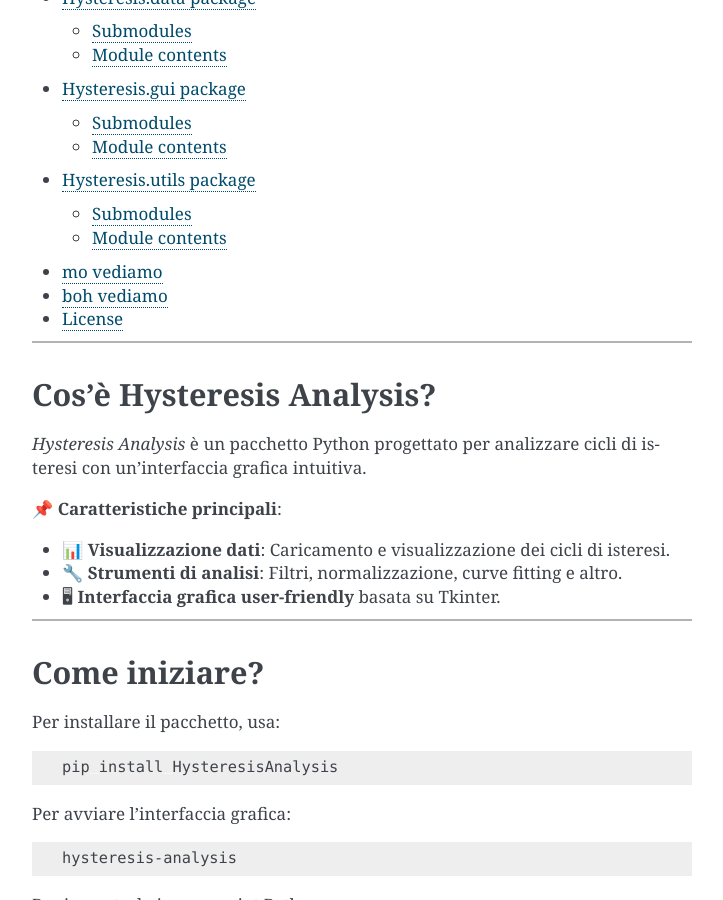
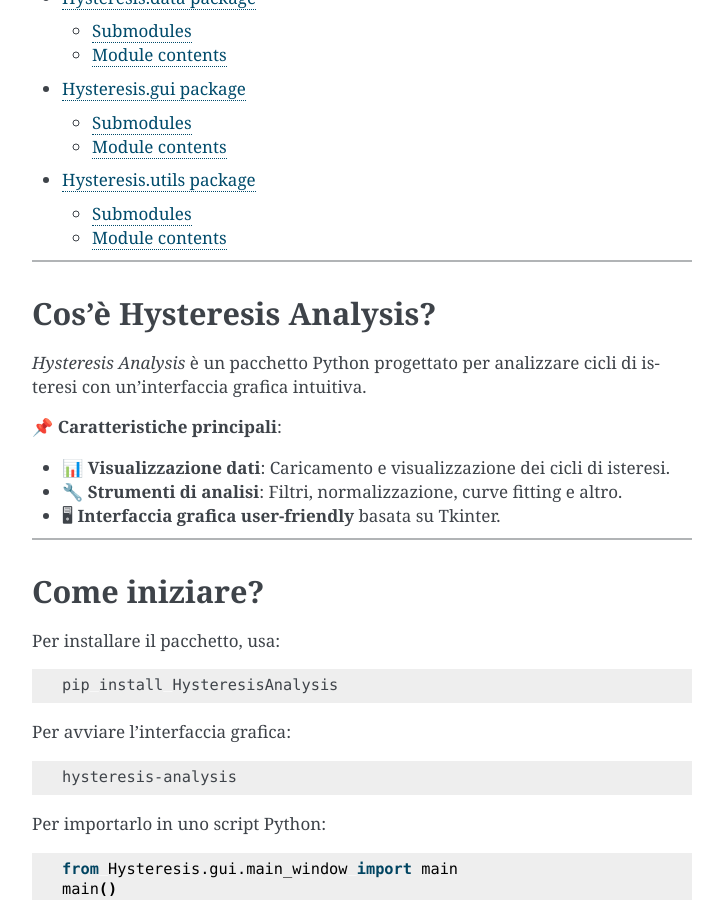
Before and after one commit to Francesco-Zeno-Costanzo/hyloa, a Sphinx documentation site: the page built from docs/index.rst, in a window 1280 px wide and 900 px high, scrolled down 823 px. Shown: the whole window, without its empty margins (388-1111 px from the left). Built offline with Sphinx 7.4.7, drawn with Linux system fonts in a browser that asks for light colours.

Commit message:
fix docs

```diff
--- a/docs/api_reference.rst
+++ /dev/null
@@ -1,3 +0,0 @@
-==================
-mo vediamo
-==================
--- a/docs/contributing.rst
+++ /dev/null
@@ -1,3 +0,0 @@
-==================
-boh vediamo
-==================
--- a/docs/index.rst
+++ b/docs/index.rst
@@ -24,16 +24,10 @@ Benvenuto nella documentazione ufficiale di **Hysteresis Analysis**, un software
    Hysteresis.gui
    Hysteresis.utils
 
-   installation
-   usage
-   api_reference
-   contributing
-   license
-
 -----------------
 
 **Cos'è Hysteresis Analysis?**
-------------------------------
+--------------------------------
 `Hysteresis Analysis` è un pacchetto Python progettato per analizzare cicli di isteresi con un'interfaccia grafica intuitiva.
 
 📌 **Caratteristiche principali**:
@@ -45,7 +39,7 @@ Benvenuto nella documentazione ufficiale di **Hysteresis Analysis**, un software
 -----------------
 
 **Come iniziare?**
------------------
+--------------------------------
 Per installare il pacchetto, usa:
 
 .. code-block:: bash
--- a/docs/license.rst
+++ /dev/null
@@ -1,3 +0,0 @@
-==================
-License
-==================
```
Also changed, not shown: docs/installation.rst (deleted), docs/usage.rst (deleted).
